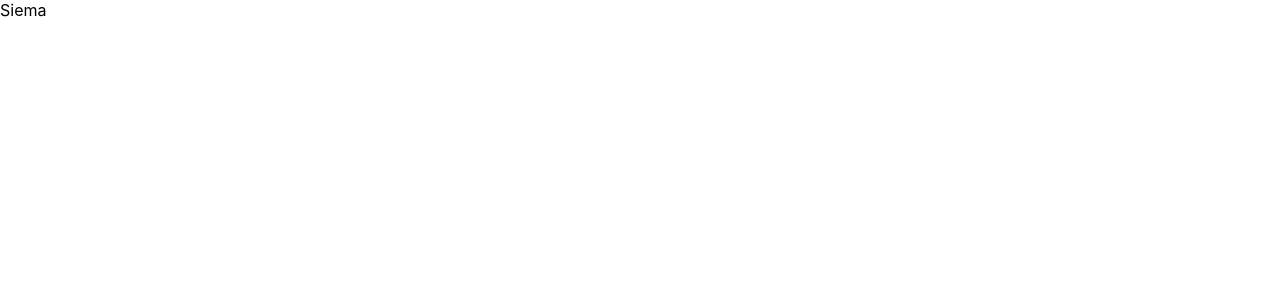
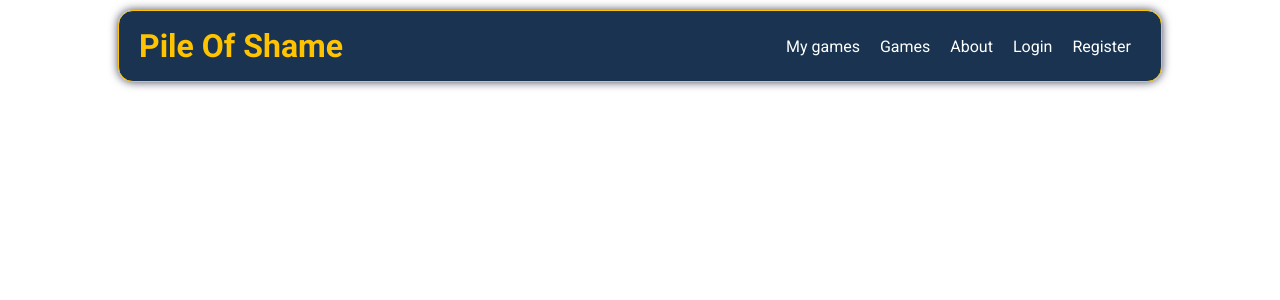
Before and after one commit to pabblo097/PileOfShame, a React (Create React App) app in the folder pile-of-shame/: page / in a window 1280 px wide. Shown: the top 300 px of the page. Built offline with nearby package versions, Linux system fonts and the light colour scheme.

Commit message:
feat: add header component

```diff
--- a/pile-of-shame/package.json
+++ b/pile-of-shame/package.json
@@ -6,6 +6,7 @@
     "axios": "^0.27.2",
     "react": "^18.1.0",
     "react-dom": "^18.1.0",
+    "react-icons": "^4.4.0",
     "react-redux": "^8.0.2",
     "react-router-dom": "^6.3.0",
     "react-scripts": "5.0.1",
@@ -48,6 +49,7 @@
     "@types/node": "^17.0.42",
     "@types/react": "^18.0.12",
     "@types/react-dom": "^18.0.5",
+    "@types/styled-components": "^5.1.25",
     "prettier": "2.6.2"
   }
 }
--- a/pile-of-shame/public/index.html
+++ b/pile-of-shame/public/index.html
@@ -25,6 +25,9 @@
       Learn how to configure a non-root public URL by running `npm run build`.
     -->
     <title>React App</title>
+    <link rel="preconnect" href="https://fonts.googleapis.com">
+    <link rel="preconnect" href="https://fonts.gstatic.com" crossorigin>
+    <link href="https://fonts.googleapis.com/css2?family=Roboto:wght@100;300;400;700;900&display=swap" rel="stylesheet">
   </head>
   <body>
     <noscript>You need to enable JavaScript to run this app.</noscript>
--- a/pile-of-shame/src/App.css
+++ b/pile-of-shame/src/App.css
@@ -1,38 +1,4 @@
-.App {
-  text-align: center;
+body{
+  font-family: 'Roboto', sans-serif;
+  box-sizing: border-box;
 }
-
-.App-logo {
-  height: 40vmin;
-  pointer-events: none;
-}
-
-@media (prefers-reduced-motion: no-preference) {
-  .App-logo {
-    animation: App-logo-spin infinite 20s linear;
-  }
-}
-
-.App-header {
-  background-color: #282c34;
-  min-height: 100vh;
-  display: flex;
-  flex-direction: column;
-  align-items: center;
-  justify-content: center;
-  font-size: calc(10px + 2vmin);
-  color: white;
-}
-
-.App-link {
-  color: #61dafb;
-}
-
-@keyframes App-logo-spin {
-  from {
-    transform: rotate(0deg);
-  }
-  to {
-    transform: rotate(360deg);
-  }
-}
--- a/pile-of-shame/src/App.tsx
+++ b/pile-of-shame/src/App.tsx
@@ -1,10 +1,32 @@
+import styled from "styled-components";
 import "./App.css";
+import Background from "./components/Background";
+import Container from "./components/Container";
+import Header from "./components/Header";
+import Main from "./components/Main";
+
+const RootContainer = styled.div`
+  max-width: 1044px;
+  margin: 0 auto;
+  display: flex;
+  flex-direction: column;
+  background-color: white;
+  padding: 0 10px;
+`;
 
 function App() {
   return (
-    <>
-      <div>Siema</div>
-    </>
+    <RootContainer>
+      <Header />
+      {/* <Container>
+        Lorem ipsum dolor sit amet consectetur adipisicing elit. Quos autem
+        magni voluptatibus et mollitia accusantium fugit illo hic ullam
+        asperiores rem voluptas, ad consectetur doloribus nobis repudiandae
+        perspiciatis assumenda explicabo.
+      </Container> */}
+      {/* <Main /> */}
+      {/* <Background /> */}
+    </RootContainer>
   );
 }
 
--- /dev/null
+++ b/pile-of-shame/src/components/Header.tsx
@@ -0,0 +1,163 @@
+import styled from "styled-components";
+import { devices, sizes } from "../style/breakpoints";
+import NavItem from "./NavItem";
+import { FaChevronRight, FaChevronLeft } from "react-icons/fa";
+import colorPallete from "../style/colorPallete";
+import { useEffect, useRef, useState } from "react";
+
+type ScrollTo = "START" | "END";
+
+const Header = (): JSX.Element => {
+  const [displayLeftArrow, setDisplayLeftArrow] = useState(false);
+  const [displayRightArrow, setDisplayRightArrow] = useState(false);
+
+  const contentRef = useRef<HTMLDivElement>(null);
+
+  useEffect(() => {
+    if (contentRef.current === null) return;
+    contentRef.current.addEventListener("scroll", handleScroll);
+    window.addEventListener("resize", handleScroll);
+  });
+
+  const handleScroll = (): void => {
+    if (contentRef.current === null) return;
+
+    if (window.innerWidth > sizes.mobile) {
+      setDisplayLeftArrow(false);
+      setDisplayRightArrow(false);
+    }
+
+    const scrollValue = contentRef.current.scrollLeft;
+    const maxScrollValue =
+      contentRef.current.scrollWidth - contentRef.current.clientWidth;
+
+    if (scrollValue <= 1) setDisplayLeftArrow(false);
+    else setDisplayLeftArrow(true);
+
+    if (scrollValue >= maxScrollValue - 6) setDisplayRightArrow(false);
+    else setDisplayRightArrow(true);
+  };
+
+  const scrollContentTo = (scrollTo: ScrollTo): void => {
+    if (contentRef.current === null) return;
+
+    const maxScrollValue =
+      contentRef.current.scrollWidth - contentRef.current.clientWidth;
+
+    switch (scrollTo) {
+      case "START":
+        contentRef.current.scrollTo({
+          left: 0,
+          behavior: "smooth",
+        });
+        break;
+      case "END":
+        contentRef.current.scrollTo({
+          left: maxScrollValue,
+          behavior: "smooth",
+        });
+        break;
+      default:
+        break;
+    }
+  };
+
+  return (
+    <StyledHeader>
+      <div id="content" ref={contentRef}>
+        <a href="#">
+          <h1 id="logo">Pile Of Shame</h1>
+        </a>
+        <nav>
+          <NavItem name="My games" />
+          <NavItem name="Games" />
+          <NavItem name="About" />
+          <NavItem name="Login" />
+          <NavItem name="Register" />
+        </nav>
+      </div>
+      {displayLeftArrow && (
+        <div id="arrow-left" onClick={() => scrollContentTo("START")}>
+          <FaChevronLeft />
+        </div>
+      )}
+      {displayRightArrow && (
+        <div id="arrow-right" onClick={() => scrollContentTo("END")}>
+          <FaChevronRight />
+        </div>
+      )}
+    </StyledHeader>
+  );
+};
+
+export default Header;
+
+const StyledHeader = styled.header`
+  position: relative;
+  background-color: ${colorPallete.darkBlueTransparent};
+  max-width: 1024px;
+  height: 50px;
+  margin: 10px 0;
+  padding: 10px 20px;
+  border: ${colorPallete.gold} solid 1px;
+  box-shadow: 0px 0px 10px 0px rgba(66, 68, 90, 1);
+  border-radius: 15px;
+
+  & #content {
+    height: 50px;
+    display: flex;
+    align-items: center;
+    justify-content: space-between;
+  }
+
+  & a {
+    text-decoration: none;
+    color: ${colorPallete.gold};
+  }
+
+  & #logo {
+    color: ${colorPallete.gold};
+    margin: 0 10px 0 0;
+    width: 205px;
+  }
+
+  & #logo:hover {
+    color: ${colorPallete.yellow};
+  }
+
+  & nav {
+    display: flex;
+    flex-grow: 1;
+    justify-content: end;
+  }
+
+  & #arrow-left,
+  #arrow-right {
+    display: none;
+    position: absolute;
+    top: 0;
+    left: 2px;
+    height: 70px;
+    display: flex;
+    flex-direction: column;
+    justify-content: center;
+    color: ${colorPallete.gold};
+  }
+
+  & #arrow-right {
+    left: calc(100% - 18px);
+  }
+
+  @media ${devices.mobile} {
+    & #content {
+      overflow: auto;
+      white-space: nowrap;
+      overflow-x: scroll;
+    }
+
+    & #arrow-left,
+    #arrow-right {
+      display: flex;
+    }
+  }
+`;
--- /dev/null
+++ b/pile-of-shame/src/components/NavItem.tsx
@@ -0,0 +1,20 @@
+import styled from "styled-components";
+import colorPallete from "../style/colorPallete";
+
+const StyledNav = styled.div`
+  color: white;
+  padding: 10px;
+  cursor: pointer;
+
+  &:hover {
+    color: ${colorPallete.gold};
+    border-bottom: ${colorPallete.gold} solid 2px;
+    padding-bottom: 8px;
+  }
+`;
+
+const NavItem = ({ name }: { name: string }): JSX.Element => {
+  return <StyledNav>{name}</StyledNav>;
+};
+
+export default NavItem;
--- /dev/null
+++ b/pile-of-shame/src/style/breakpoints.ts
@@ -0,0 +1,11 @@
+export const sizes = {
+  mobile: 660,
+  tablet: 768,
+  desktop: 1024,
+};
+
+export const devices = {
+  mobile: `(max-width: ${sizes.mobile}px)`,
+  tablet: `(max-width: ${sizes.tablet}px)`,
+  desktop: `(max-width: ${sizes.desktop}px)`,
+};
--- /dev/null
+++ b/pile-of-shame/src/style/colorPallete.ts
@@ -0,0 +1,10 @@
+const colorPallete = {
+  black: "#000814",
+  darkblue: "#001D3D",
+  blue: "#003566",
+  gold: "#FFC300",
+  yellow: "#FFD60A",
+  darkBlueTransparent: "rgba(0, 29, 61, 0.9)",
+};
+
+export default colorPallete;
```
Also changed, not shown: 1 other file (tests, documents, lock files or other folders).
